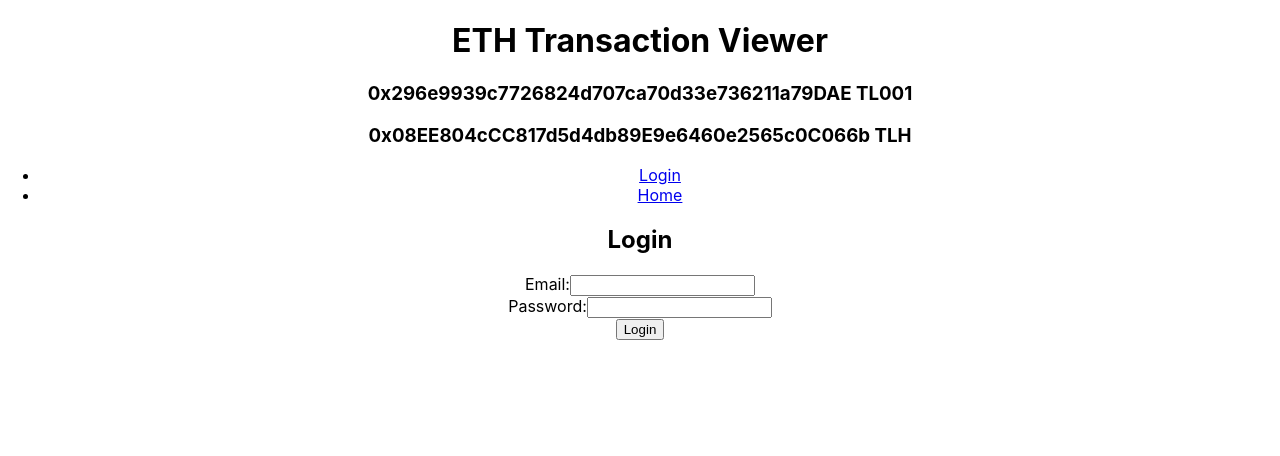
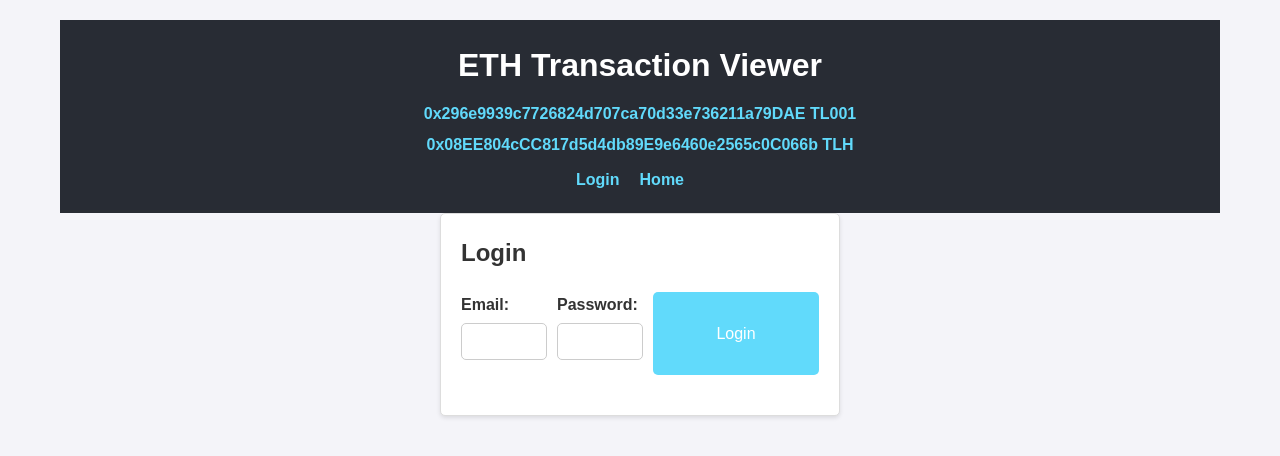
Before and after one commit to MR-Coder-Coder/eth-bk, a React (Create React App) app: page /login in a window 1280 px wide. Shown: the top 456 px of the page. Built offline with nearby package versions, Linux system fonts and the light colour scheme; no server answers.

Commit message:
updated css

```diff
--- a/src/App.css
+++ b/src/App.css
@@ -36,3 +36,235 @@
     transform: rotate(360deg);
   }
 }
+
+/* General styles */
+* {
+  margin: 0;
+  padding: 0;
+  box-sizing: border-box;
+}
+
+body {
+  font-family: 'Arial', sans-serif;
+  background-color: #f4f4f9;
+  color: #333;
+  line-height: 1.6;
+}
+
+/* App component styles */
+.App {
+  max-width: 1200px;
+  margin: 0 auto;
+  padding: 20px;
+  text-align: left;
+}
+
+/* Header styles */
+header {
+  background-color: #282c34;
+  padding: 20px;
+  color: white;
+  text-align: center;
+}
+
+header h1 {
+  font-size: 2rem;
+  margin-bottom: 10px;
+}
+
+header h3 {
+  font-size: 1rem;
+  color: #61dafb;
+  margin-bottom: 5px;
+}
+
+header nav ul {
+  list-style: none;
+  padding: 0;
+  margin-top: 10px;
+}
+
+header nav ul li {
+  display: inline;
+  margin-right: 20px;
+}
+
+header nav ul li a {
+  color: #61dafb;
+  text-decoration: none;
+  font-weight: bold;
+}
+
+header nav ul li a:hover {
+  text-decoration: underline;
+}
+
+/* Form styles */
+form {
+  margin: 20px 0;
+  display: flex;
+  justify-content: center;
+  gap: 10px;
+}
+
+input[type="text"] {
+  padding: 10px;
+  border: 1px solid #ccc;
+  border-radius: 5px;
+  width: 300px;
+  font-size: 1rem;
+}
+
+button {
+  background-color: #61dafb;
+  border: none;
+  color: white;
+  padding: 10px 15px;
+  font-size: 1rem;
+  border-radius: 5px;
+  cursor: pointer;
+}
+
+button:hover {
+  background-color: #21a1f1;
+}
+
+/* Loading and Error styles */
+p {
+  font-size: 1rem;
+}
+
+p.error {
+  color: red;
+}
+
+/* BalanceDisplay styles */
+.BalanceDisplay {
+  margin: 20px 0;
+  padding: 15px;
+  background-color: #fff;
+  border: 1px solid #ddd;
+  border-radius: 5px;
+  box-shadow: 0 2px 4px rgba(0, 0, 0, 0.1);
+}
+
+.BalanceDisplay h3 {
+  margin-bottom: 10px;
+  color: #333;
+}
+
+.BalanceDisplay p {
+  font-size: 1.2rem;
+  color: #666;
+}
+
+/* TransactionList styles */
+.TransactionList {
+  margin-top: 20px;
+}
+
+.TransactionList table {
+  width: 100%;
+  border-collapse: collapse;
+  background-color: #fff;
+  border-radius: 5px;
+  overflow: hidden;
+  box-shadow: 0 2px 4px rgba(0, 0, 0, 0.1);
+}
+
+.TransactionList th, .TransactionList td {
+  padding: 10px;
+  text-align: left;
+  border: 1px solid #ddd;
+}
+
+.TransactionList th {
+  background-color: #f8f8f8;
+  color: #333;
+}
+
+.TransactionList tr:nth-child(even) {
+  background-color: #f4f4f9;
+}
+
+/* CSV Download link */
+.CSVLink {
+  display: block;
+  margin-bottom: 20px;
+  color: #61dafb;
+  text-align: right;
+  font-size: 1rem;
+  text-decoration: none;
+}
+
+.CSVLink:hover {
+  text-decoration: underline;
+}
+
+/* Login page styles */
+.login-page {
+  max-width: 400px;
+  margin: 0 auto;
+  padding: 20px;
+  background-color: white;
+  border: 1px solid #ddd;
+  border-radius: 5px;
+  box-shadow: 0 2px 4px rgba(0, 0, 0, 0.1);
+}
+
+.login-page h2 {
+  margin-bottom: 20px;
+  color: #333;
+}
+
+.login-page form div {
+  margin-bottom: 15px;
+}
+
+.login-page label {
+  display: block;
+  font-weight: bold;
+  margin-bottom: 5px;
+  color: #333;
+}
+
+.login-page input {
+  width: 100%;
+  padding: 10px;
+  border: 1px solid #ccc;
+  border-radius: 5px;
+}
+
+.login-page button {
+  width: 100%;
+  padding: 10px;
+  background-color: #61dafb;
+  color: white;
+  border: none;
+  font-size: 1rem;
+  cursor: pointer;
+  border-radius: 5px;
+}
+
+.login-page button:hover {
+  background-color: #21a1f1;
+}
+
+/* Responsive styles */
+@media (max-width: 768px) {
+  header h1 {
+    font-size: 1.5rem;
+  }
+
+  .App {
+    padding: 10px;
+  }
+
+  form {
+    flex-direction: column;
+  }
+
+  input[type="text"] {
+    width: 100%;
+  }
+}
```
